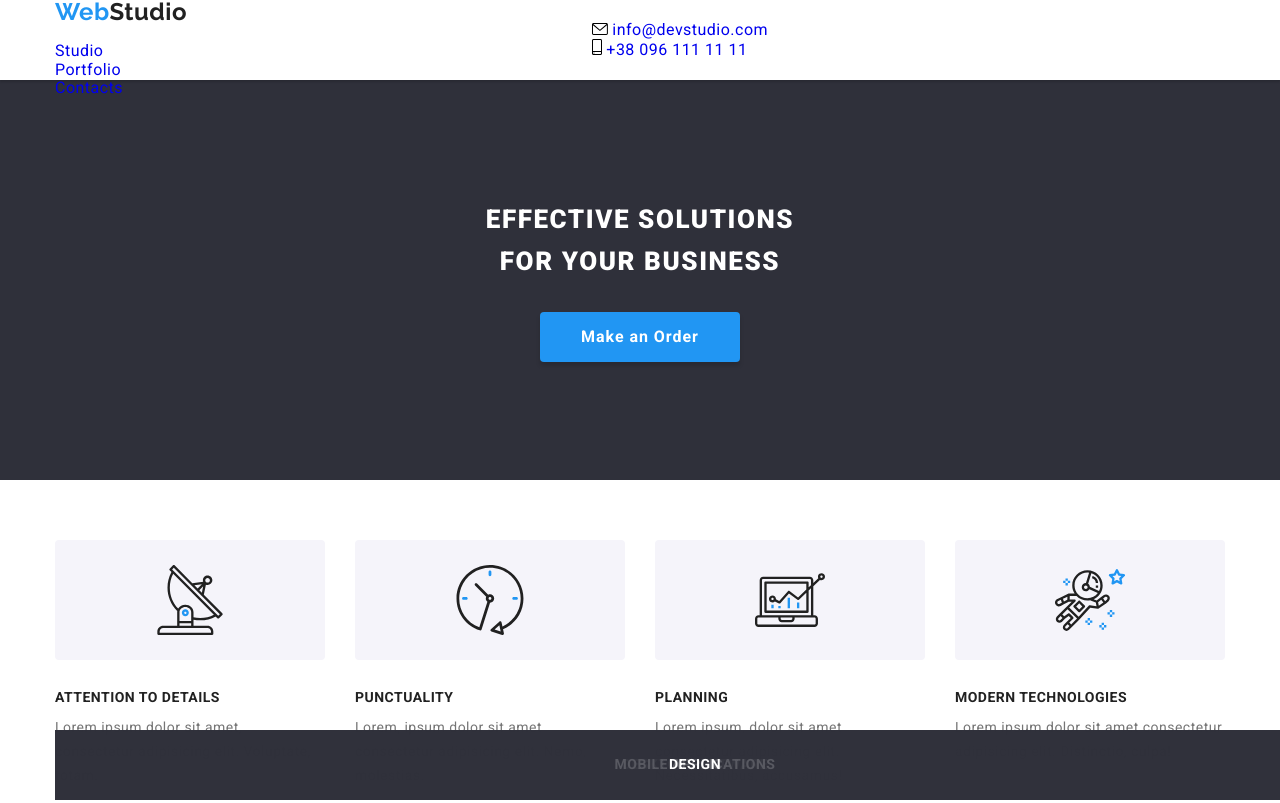
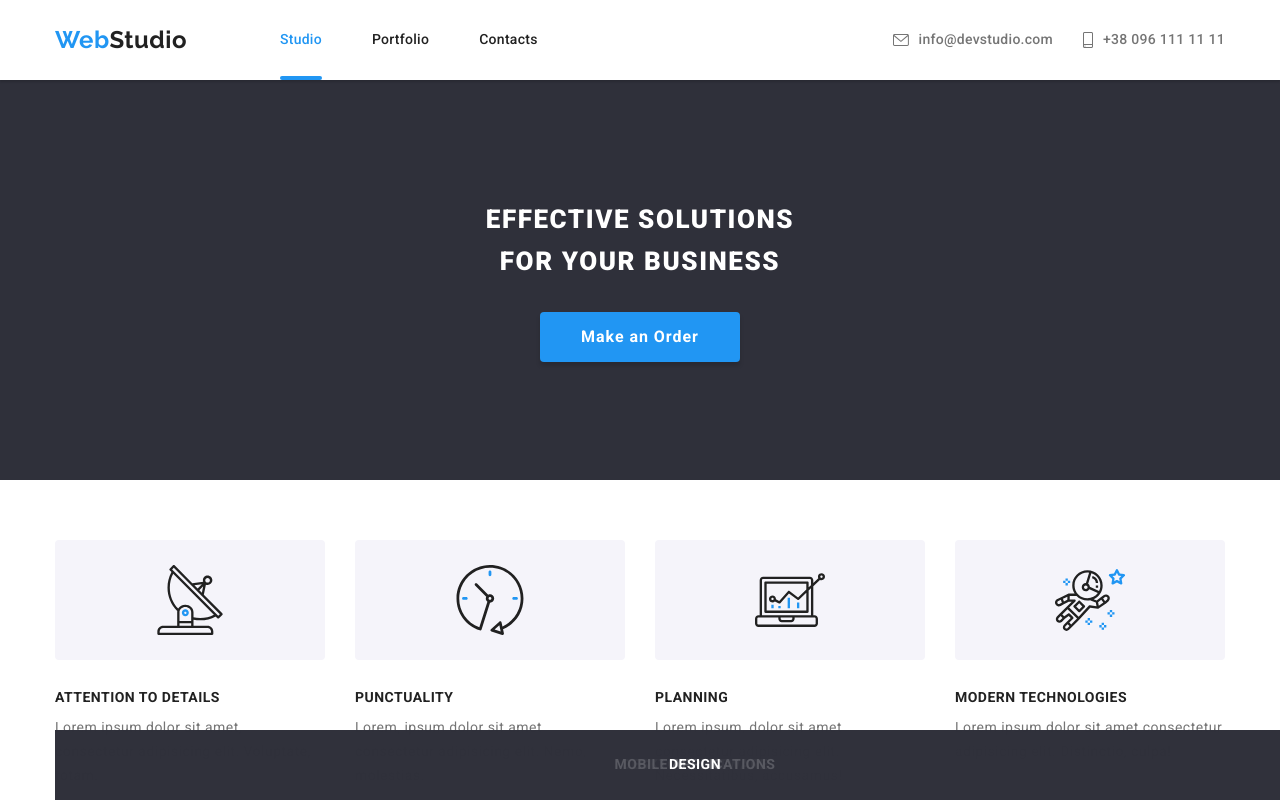
Before and after one commit to skochdev/web-studio, a plain HTML site: page index.html in a window 1280 px wide. Shown: the top 803 px of the page. Drawn offline with nearby package versions, Linux system fonts and the light colour scheme.

Commit message:
finish header adaptive

```diff
--- a/scss/components/_header.scss
+++ b/scss/components/_header.scss
@@ -22,9 +22,78 @@
   }
 }
 
+.main-nav {
+  display: flex;
+  align-items: center;
+}
+
+.site-nav__link,
+.main-nav__contacts-link,
+.footer__contacts-link {
+  display: block;
+  font-family: 'Roboto';
+  color: $default-text-color;
+  font-weight: $fw-medium;
+  font-size: 14px;
+  line-height: 1.14;
+  letter-spacing: 0.02em;
+  transition: $color-transition;
+}
+
 .site-nav {
   @media screen and(max-width:767px) {
     display: none;
+  }
+
+  display: flex;
+}
+
+.site-nav__item + .site-nav__item {
+  margin-left: 50px;
+}
+
+.site-nav__link {
+  position: relative;
+  padding: 32px 0;
+}
+
+.site-nav__link.current {
+  color: $accent-color;
+}
+
+.site-nav__link.current::after {
+  position: absolute;
+  border-radius: 2px;
+  bottom: 0;
+  left: 50%;
+  transform: translateX(-50%);
+  content: '';
+  height: 4px;
+  width: 100%;
+  background-color: $accent-color;
+}
+
+.site-nav__link:hover,
+.site-nav__link:focus,
+.main-nav__contacts-link:hover,
+.main-nav__contacts-link:focus {
+  color: $accent-color;
+}
+
+.main-nav__contacts {
+  display: flex;
+  justify-content: center;
+
+  margin-left: auto;
+}
+
+.main-nav__contacts-item + .main-nav__contacts-item {
+  @media screen and(max-width: 1199px) {
+    margin-top: 10px;
+  }
+
+  @media screen and(min-width: $pc) {
+    margin-left: 30px;
   }
 }
 
@@ -32,12 +101,76 @@
   @media screen and(max-width:767px) {
     display: none;
   }
+
+  display: flex;
+  flex-direction: column;
+  margin-left: auto;
+
+  @media screen and(min-width:$pc) {
+    flex-direction: row;
+    align-items: center;
+  }
+
+  &-item {
+    font-size: 12px;
+    line-height: calc(14 / 12);
+    letter-spacing: 0.02em;
+    padding: 0;
+  }
+
+  &-link {
+    display: flex;
+    align-items: center;
+    color: $paragraph-color;
+
+    @media screen and(min-width: $pc) {
+      padding-top: 30px;
+      padding-bottom: 30px;
+    }
+  }
+}
+
+.contacts-icon {
+  fill: $paragraph-color;
+  transition: $fill-transition;
+  margin-right: 10px;
+}
+
+.contacts-icon__envelope {
+  width: 14px;
+  height: 10px;
+
+  @media screen and(min-width: $pc) {
+    width: 16px;
+    height: 12px;
+  }
+}
+
+.contacts-icon__smartphone {
+  width: 10px;
+  height: 14px;
+
+  @media screen and(min-width: $pc) {
+    width: 10px;
+    height: 16px;
+  }
+}
+
+.main-nav__contacts-link:hover .contacts-icon__envelope,
+.main-nav__contacts-link:hover .contacts-icon__smartphone,
+.main-nav__contacts-link:focus .contacts-icon__envelope,
+.main-nav__contacts-link:focus .contacts-icon__smartphone {
+  fill: $accent-color;
 }
 
 .mobile-menu__button {
   border: none;
   background-color: transparent;
   width: auto;
+
+  @media screen and(min-width:$tablet) {
+    display: none;
+  }
 }
 
 .mobile-menu__button .icon-mobile__close {
--- a/scss/shared/_logo.scss
+++ b/scss/shared/_logo.scss
@@ -9,6 +9,11 @@
   &__header {
     padding-top: 16px;
     padding-bottom: 16px;
+
+    @media screen and (min-width: $tablet) {
+      margin-right: 93px;
+      padding: 20px 0;
+    }
   }
 
   &--accent {
```
Also changed, not shown: css/main.css, dist/css/main.min.css, 2 other files.
